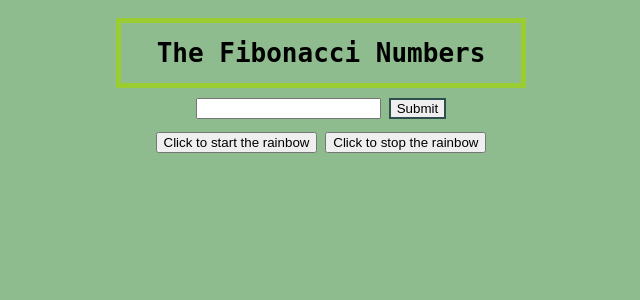
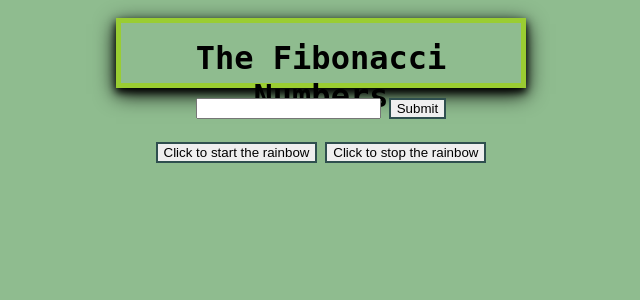
Before and after one commit to Cleanly1/Fibonacci, a PHP site: page /startSite.php in a window 1280 px wide. Shown: the top 300 px of the page, without its empty margins (319-959 px from the left). Run offline with PHP 8.4, Linux system fonts and the light colour scheme.

Commit message:
Several small fixes and changes

```diff
--- /dev/null
+++ b/footer.php
@@ -0,0 +1,5 @@
+<script type="text/javascript" src="scriptFibonacci.js">
+
+</script>
+</body>
+</html>
--- /dev/null
+++ b/header.php
@@ -0,0 +1,13 @@
+<html>
+
+<head>
+  <link rel="stylesheet" type="text/css" href="styleFib.css">
+  <meta name="viewport" content="width=device-width, initial-scale=1.0">
+    <title>Start</title>
+</head>
+<body>
+  <header>
+  <div class="headStyle">
+    <h1>The Fibonacci Numbers</h1>
+    </div>
+  </header>
--- a/scriptFibonacci.js
+++ b/scriptFibonacci.js
@@ -1,17 +1,19 @@
 
+// Might add this feature later
+// window.addEventListener("scroll", madness);
 
 function madness() {
   document.body.style.animation = "backg 1s infinite";
-  // document.getElementById('name').style.animation = "colorT 1s infinite";
-  // document.getElementById('nick').style.animation = "colorT 1s infinite";
+  window.document.getElementById('inputField').style.animation = "backg 1s infinite";
+  document.getElementById('submitButton').style.animation = "backg 0.5s infinite";
   // document.getElementById('time').style.animation = "colorT 1s infinite";
 
 };
 
 function stopMadness() {
-  document.body.style.animation = "none";
-  // document.getElementById('name').style.animation = "none";
-  // document.getElementById('nick').style.animation = "none";
+  window.document.body.style.animation = "none";
+  document.getElementById('inputField').style.animation = "none";
+  document.getElementById('submitButton').style.animation = "none";
   // document.getElementById('time').style.animation = "none";
 
 
--- a/startSite.php
+++ b/startSite.php
@@ -1,34 +1,17 @@
-<html>
-
-<head>
-  <link rel="stylesheet" type="text/css" href="styleFib.css">
-    <title>Start</title>
-</head>
-<body>
-  <header>
-  <div class="style">
-    <h1>The Fibonacci Numbers</h1>
-    </div>
-  </header>
+<?php require __DIR__ . "/header.php"; ?>
 
 
 <div class="form">
 <form action="result.php" method="post">
-  <input name="requestedNumber" type="number">
-
-  <button class="button" type="submit">Submit</button>
+  <input name="requestedNumber" type="number" id="inputField">
+  <button id="submitButton" class="button" type="submit">Submit</button>
 
 </form>
 <button onclick="madness()" class="rainbow">Click to start the rainbow</button>
-<button onclick="stopMadness()" class="rainbow" >Click to stop the rainbow</button>
+<button onclick="stopMadness()" class="rainbow">Click to stop the rainbow</button>
 </div>
 
 
 
 
-
-<script type="text/javascript" src="scriptFibonacci.js">
-
-</script>
-</body>
-</html>
+<?php require __DIR__ . '/footer.php'; ?>
--- a/styleFib.css
+++ b/styleFib.css
@@ -31,45 +31,37 @@ body {
   }
 
 
-  .style {
-
+  .headStyle {
     margin: 10px;
     padding: 10px;
     border: 5px solid yellowgreen;
     width: 30%;
     height: 40px;
+    box-shadow: 0 4px 8px 0 black, 0 6px 20px 0 black;
   }
 
   h1 {
     margin-block-start: 0.20em;
+    font-size: 4vh;
   }
 
   header {
     display: flex;
     align-items: center;
     justify-content: center;
-  }
-
-
-
-
-
-
-
-
-
-
-
-
-
-
-
-    }
-
+      }
 
 .rainbow {
     margin-top: 10px;
+    border: 2px solid darkslategray;
+    transition: 400ms ease;
   }
+.rainbow:hover {
+  animation-name:backg, colorT;
+  animation-duration: 1s;
+  animation-iteration-count: infinite;
+  transform:  scale(1.1)
+}
 
 @keyframes backg {
   0%   {background-color: #FF0000;}
```
Also changed, not shown: result.php (+2 -18 lines).
